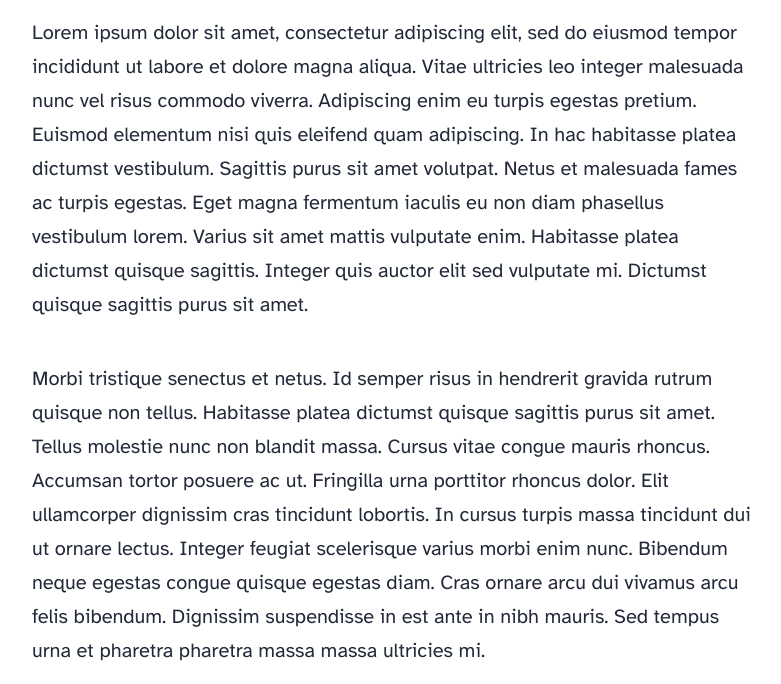
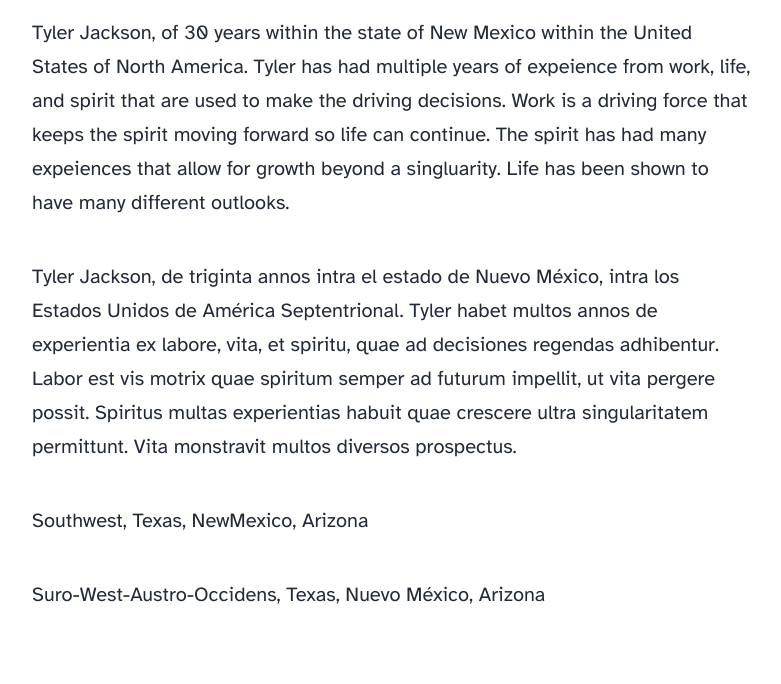
Before and after one commit to TylerJacksonGit/cloudstarterpage, an Astro site: page /about in a window 1280 px wide. Shown: the part 856-1540 px from the top of the page, without its empty margins (248-1029 px from the left). Built offline with nearby package versions, Linux system fonts and the light colour scheme; Astro itself is replaced by a stand-in of ours.

Commit message:
Update about.astro

```diff
--- a/src/pages/about.astro
+++ b/src/pages/about.astro
@@ -4,59 +4,32 @@ import Layout from '../layouts/BlogPost.astro';
 
 <Layout
 	title="About Me"
-	description="Lorem ipsum dolor sit amet"
-	pubDate={new Date('August 08 2021')}
+	description="Sobre mí et vínculos hoc est"
+	pubDate={new Date('August 07 2025')}
 	heroImage="/blog-placeholder-about.jpg"
 >
 	<p>
-		Lorem ipsum dolor sit amet, consectetur adipiscing elit, sed do eiusmod tempor incididunt ut
-		labore et dolore magna aliqua. Vitae ultricies leo integer malesuada nunc vel risus commodo
-		viverra. Adipiscing enim eu turpis egestas pretium. Euismod elementum nisi quis eleifend quam
-		adipiscing. In hac habitasse platea dictumst vestibulum. Sagittis purus sit amet volutpat. Netus
-		et malesuada fames ac turpis egestas. Eget magna fermentum iaculis eu non diam phasellus
-		vestibulum lorem. Varius sit amet mattis vulputate enim. Habitasse platea dictumst quisque
-		sagittis. Integer quis auctor elit sed vulputate mi. Dictumst quisque sagittis purus sit amet.
+		Tyler Jackson, of 30 years within the state of New Mexico within the United States of North America.
+		Tyler has had multiple years of expeience from work, life, and spirit that are used to make the
+		driving decisions. Work is a driving force that keeps the spirit moving forward so life can continue.
+		The spirit has had many expeiences that allow for growth beyond a singluarity. Life has been shown
+		to have many different outlooks.
 	</p>
 
 	<p>
-		Morbi tristique senectus et netus. Id semper risus in hendrerit gravida rutrum quisque non
-		tellus. Habitasse platea dictumst quisque sagittis purus sit amet. Tellus molestie nunc non
-		blandit massa. Cursus vitae congue mauris rhoncus. Accumsan tortor posuere ac ut. Fringilla urna
-		porttitor rhoncus dolor. Elit ullamcorper dignissim cras tincidunt lobortis. In cursus turpis
-		massa tincidunt dui ut ornare lectus. Integer feugiat scelerisque varius morbi enim nunc.
-		Bibendum neque egestas congue quisque egestas diam. Cras ornare arcu dui vivamus arcu felis
-		bibendum. Dignissim suspendisse in est ante in nibh mauris. Sed tempus urna et pharetra pharetra
-		massa massa ultricies mi.
+		Tyler Jackson, de triginta annos intra el estado de Nuevo México, intra los Estados Unidos de
+		América Septentrional. Tyler habet multos annos de experientia ex labore, vita, et spiritu,
+		quae ad decisiones regendas adhibentur. Labor est vis motrix quae spiritum semper ad futurum
+		impellit, ut vita pergere possit. Spiritus multas experientias habuit quae crescere ultra
+		singularitatem permittunt. Vita monstravit multos diversos prospectus.
 	</p>
 
 	<p>
-		Mollis nunc sed id semper risus in. Convallis a cras semper auctor neque. Diam sit amet nisl
-		suscipit. Lacus viverra vitae congue eu consequat ac felis donec. Egestas integer eget aliquet
-		nibh praesent tristique magna sit amet. Eget magna fermentum iaculis eu non diam. In vitae
-		turpis massa sed elementum. Tristique et egestas quis ipsum suspendisse ultrices. Eget lorem
-		dolor sed viverra ipsum. Vel turpis nunc eget lorem dolor sed viverra. Posuere ac ut consequat
-		semper viverra nam. Laoreet suspendisse interdum consectetur libero id faucibus. Diam phasellus
-		vestibulum lorem sed risus ultricies tristique. Rhoncus dolor purus non enim praesent elementum
-		facilisis. Ultrices tincidunt arcu non sodales neque. Tempus egestas sed sed risus pretium quam
-		vulputate. Viverra suspendisse potenti nullam ac tortor vitae purus faucibus ornare. Fringilla
-		urna porttitor rhoncus dolor purus non. Amet dictum sit amet justo donec enim.
+		Southwest, Texas, NewMexico, Arizona
 	</p>
 
 	<p>
-		Mattis ullamcorper velit sed ullamcorper morbi tincidunt. Tortor posuere ac ut consequat semper
-		viverra. Tellus mauris a diam maecenas sed enim ut sem viverra. Venenatis urna cursus eget nunc
-		scelerisque viverra mauris in. Arcu ac tortor dignissim convallis aenean et tortor at. Curabitur
-		gravida arcu ac tortor dignissim convallis aenean et tortor. Egestas tellus rutrum tellus
-		pellentesque eu. Fusce ut placerat orci nulla pellentesque dignissim enim sit amet. Ut enim
-		blandit volutpat maecenas volutpat blandit aliquam etiam. Id donec ultrices tincidunt arcu. Id
-		cursus metus aliquam eleifend mi.
+		Suro-West-Austro-Occidens, Texas, Nuevo México, Arizona
 	</p>
 
-	<p>
-		Tempus quam pellentesque nec nam aliquam sem. Risus at ultrices mi tempus imperdiet. Id porta
-		nibh venenatis cras sed felis eget velit. Ipsum a arcu cursus vitae. Facilisis magna etiam
-		tempor orci eu lobortis elementum. Tincidunt dui ut ornare lectus sit. Quisque non tellus orci
-		ac. Blandit libero volutpat sed cras. Nec tincidunt praesent semper feugiat nibh sed pulvinar
-		proin gravida. Egestas integer eget aliquet nibh praesent tristique magna.
-	</p>
 </Layout>
```
